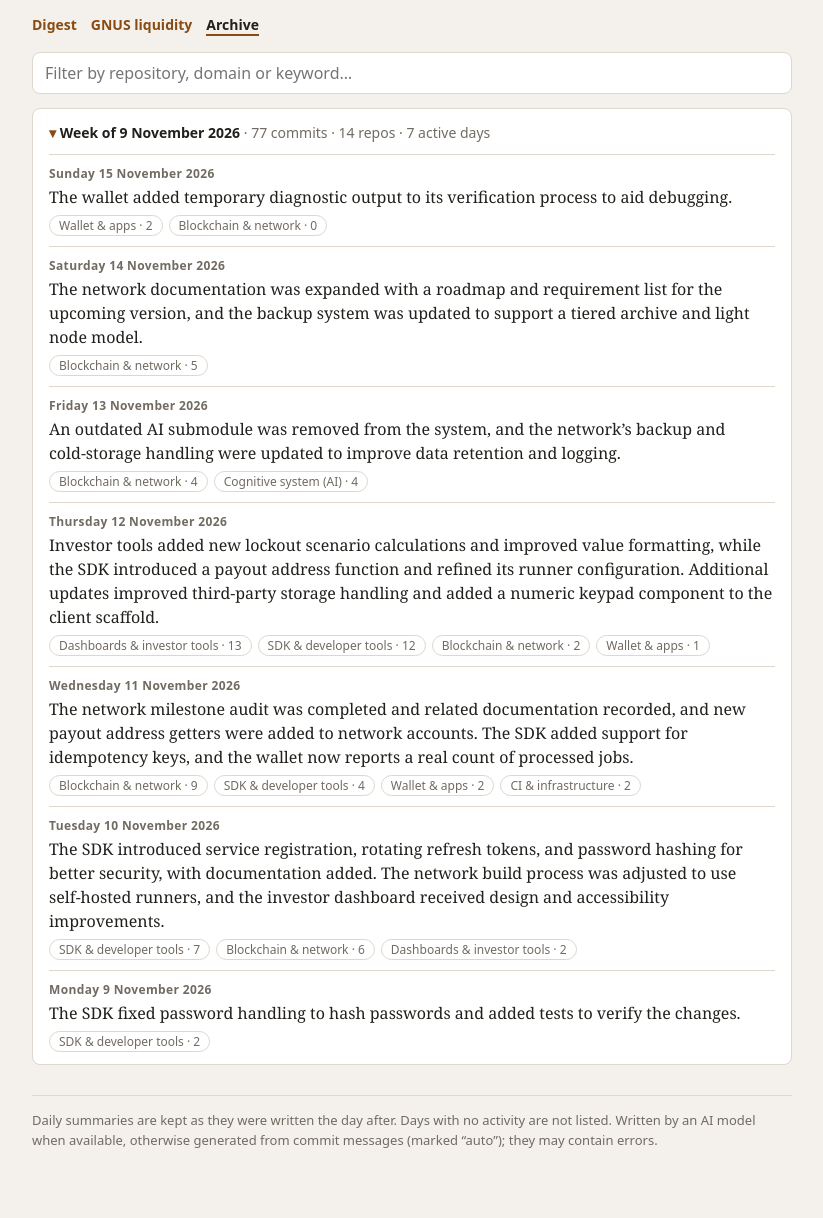
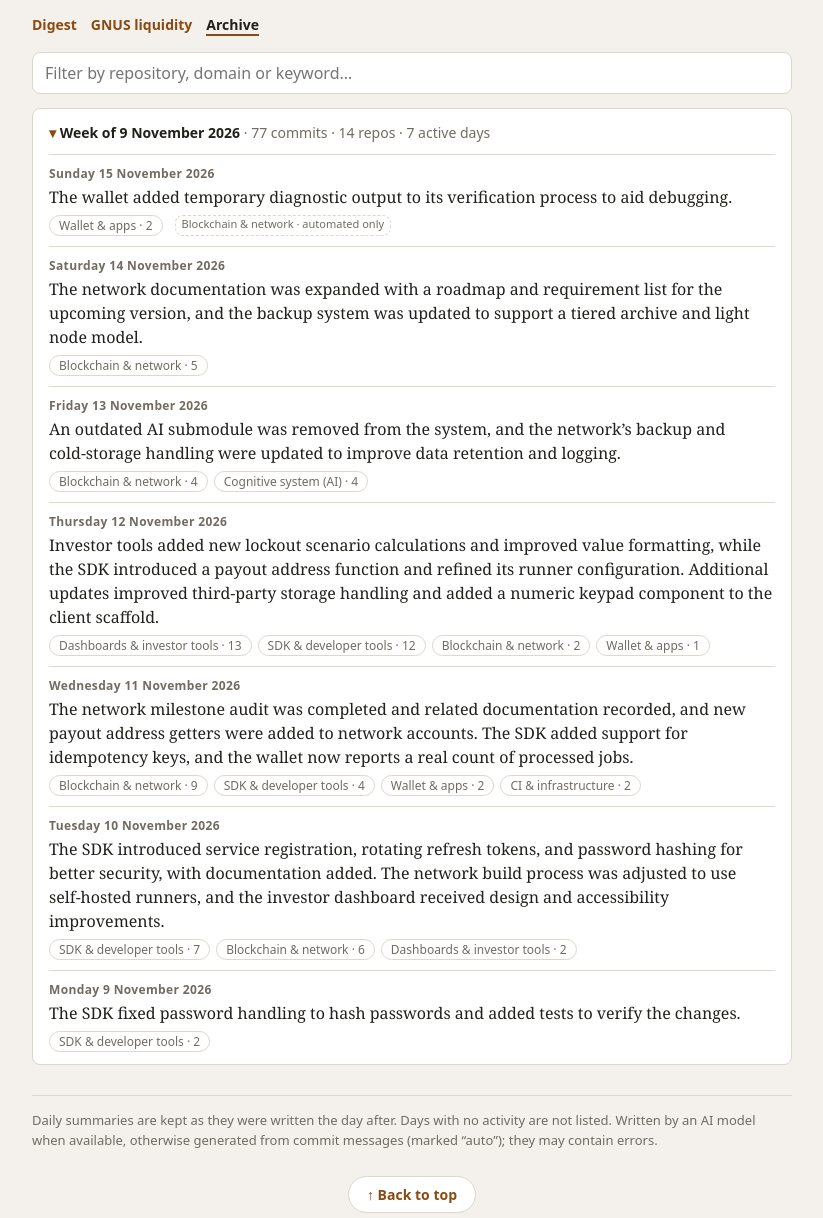
Before and after one commit to Memoi/gnus-digest, a plain HTML site: page public/archive.html in a window 1280 px wide. Shown: the part 82-1300 px from the top of the page, without its empty margins (228-1051 px from the left). Before the commit the page ends 1262 px from the top, so only its background shows below. Drawn offline with Linux system fonts and the light colour scheme.

Commit message:
Enhance archive page with back-to-top button
Added a 'Back to top' button and updated chip display logic.

```diff
--- a/public/archive.html
+++ b/public/archive.html
@@ -39,9 +39,14 @@
   .day .t{margin:0 0 6px}
   .chips{display:flex;flex-wrap:wrap;gap:6px}
   .chip{font:12px system-ui,sans-serif;border:1px solid var(--line);border-radius:12px;padding:1px 9px;color:var(--mute)}
+  .chip.auto{border-style:dashed}
   .chip.rel a{color:var(--accent);text-decoration:none;font-weight:600}
   .auto{font:11px system-ui,sans-serif;color:var(--mute);margin-left:6px;border:1px dashed var(--line);border-radius:8px;padding:0 6px}
   footer{margin:30px 0 10px;padding-top:14px;border-top:1px solid var(--line);font:13px/1.55 system-ui,sans-serif;color:var(--mute)}
+  .totop{text-align:center;margin:26px 0 8px}
+  .totop button{font:600 14px system-ui,sans-serif;background:var(--panel);color:var(--accent);border:1px solid var(--line);border-radius:20px;padding:8px 18px;cursor:pointer;width:auto}
+  .totop button:hover{border-color:var(--accent)}
+  .totop button:focus-visible{outline:2px solid var(--accent);outline-offset:2px}
 </style>
 </head>
 <body>
@@ -52,8 +57,10 @@
   <input id="q" type="search" placeholder="Filter by repository, domain or keyword…" aria-label="Filter the archive">
   <div id="weeks"></div>
   <footer>Daily summaries are kept as they were written the day after. Days with no activity are not listed. Written by an AI model when available, otherwise generated from commit messages (marked “auto”); they may contain errors.</footer>
+  <div class="totop"><button type="button" id="toTop">↑ Back to top</button></div>
 </main>
 <script>
+document.getElementById('toTop').addEventListener('click', () => window.scrollTo({ top: 0, behavior: window.matchMedia('(prefers-reduced-motion: reduce)').matches ? 'auto' : 'smooth' }));
 const el = (tag, text, cls) => { const e = document.createElement(tag); if (text != null) e.textContent = text; if (cls) e.className = cls; return e; };
 const safeUrl = u => /^https:\/\/github\.com\//.test(u) ? u : null;
 const fmtDay = s => new Date(s + 'T12:00:00Z').toLocaleDateString('en-GB', { weekday: 'long', day: 'numeric', month: 'long', year: 'numeric', timeZone: 'UTC' });
@@ -79,7 +86,7 @@ function render(filter) {
       const day = el('div', null, 'day'), d = el('div', fmtDay(e.date), 'd'); if (!e.ai) d.append(el('span', 'auto', 'auto'));
       day.append(d, el('p', e.text, 't'));
       const chips = el('div', null, 'chips');
-      for (const g of (e.domains || [])) chips.append(el('span', `${g.name} · ${g.commits}`, 'chip'));
+      for (const g of (e.domains || [])) chips.append(el('span', g.commits ? `${g.name} · ${g.commits}` : `${g.name} · automated only`, g.commits ? 'chip' : 'chip auto'));
       for (const r of (e.releases || [])) { const c = el('span', null, 'chip rel'), a = el('a', `${r.repo} ${r.tag}`); const u = safeUrl(r.url); if (u) { a.href = u; a.target = '_blank'; a.rel = 'noopener noreferrer'; } c.append(a); chips.append(c); }
       if (chips.children.length) day.append(chips);
       det.append(day);
```
